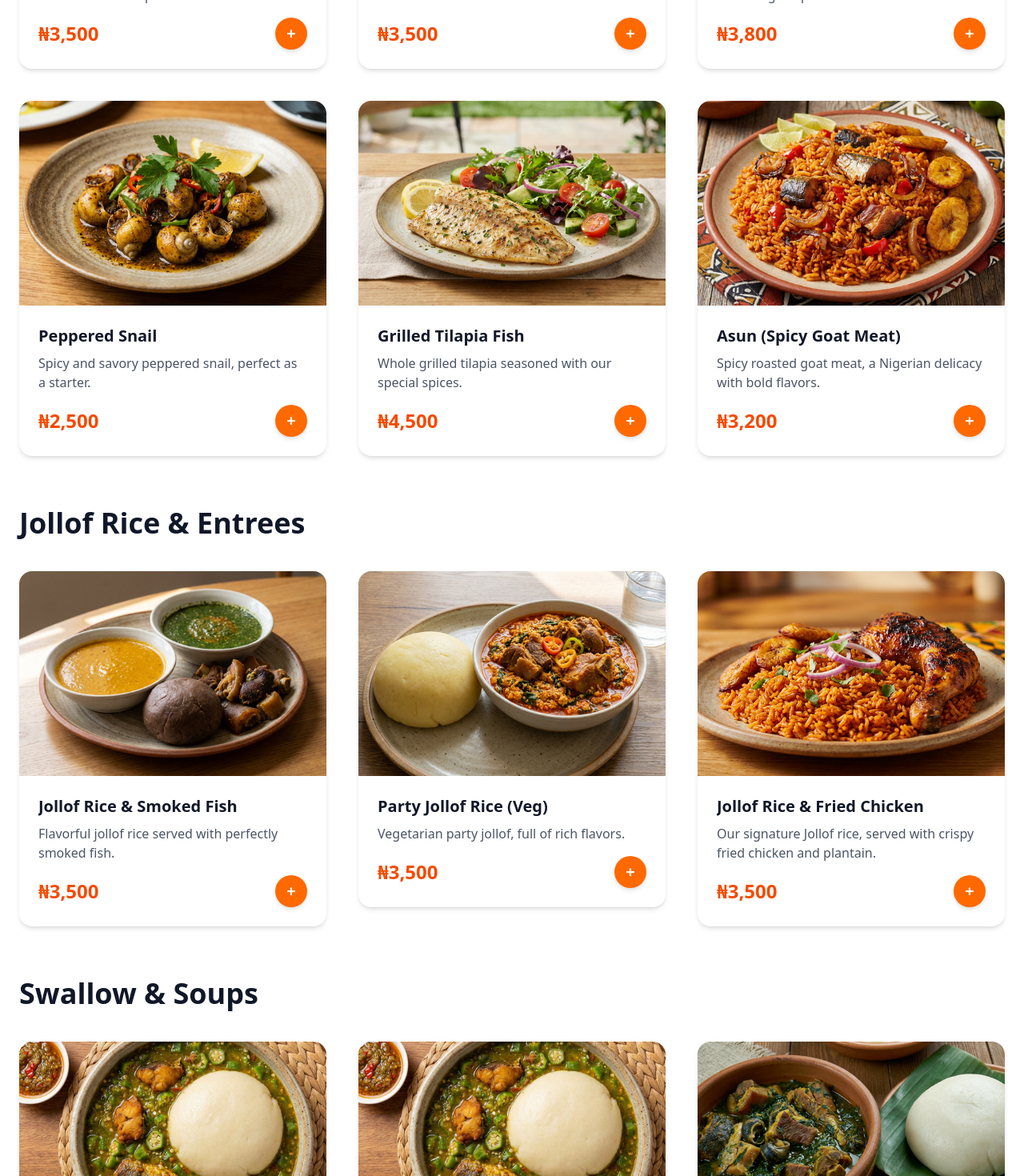
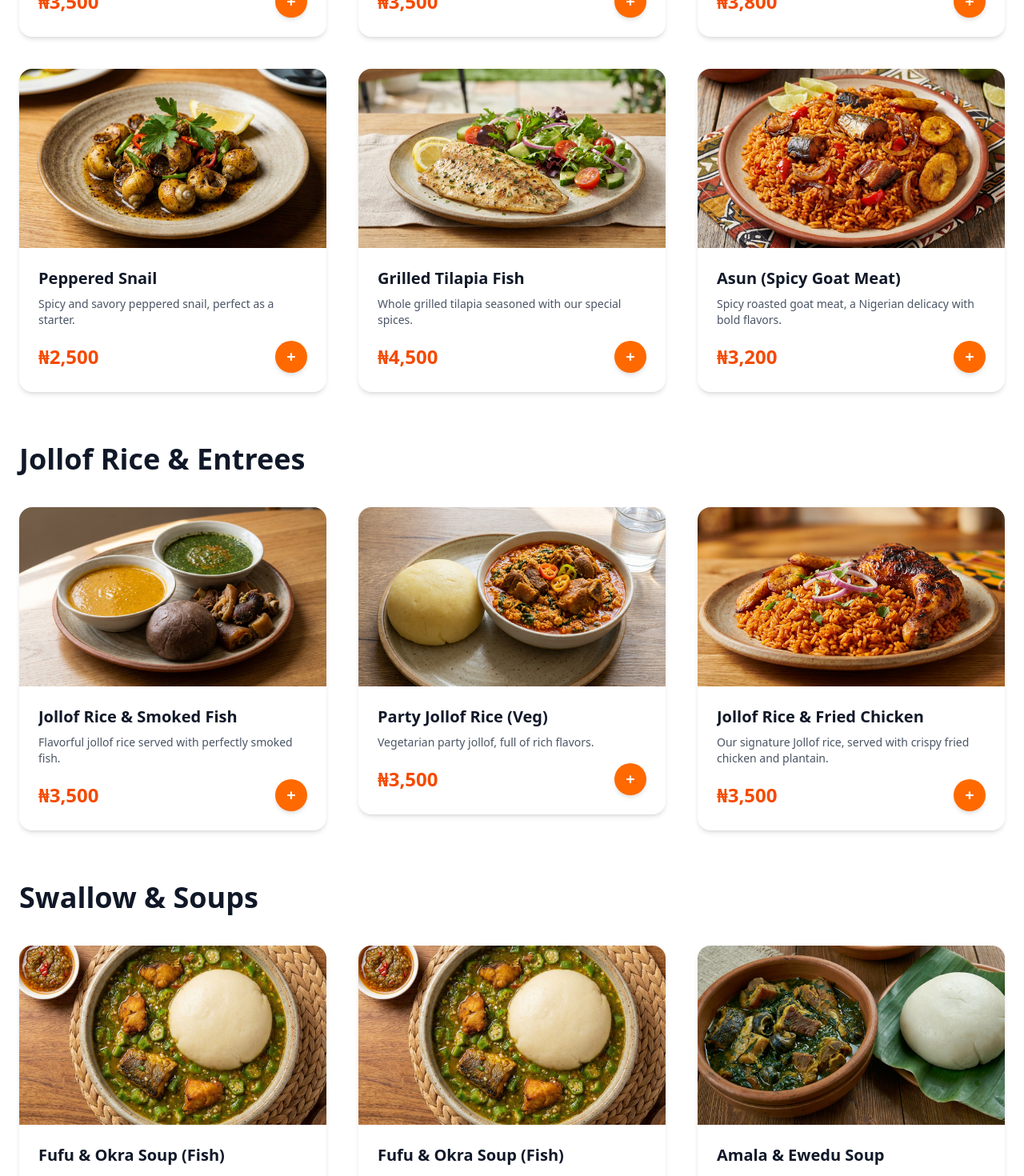
Before and after one commit to MizMelly/Resturant, a React (Vite) app: page /explore in a window 1280 px wide. Shown: the part 1500-2970 px from the top of the page at 80% size. Built offline with nearby package versions, Linux system fonts and the light colour scheme.

Commit message:
Add project documentation

```diff
--- a/src/components/Explore.jsx
+++ b/src/components/Explore.jsx
@@ -1,5 +1,5 @@
-import React, { useState } from 'react';
-import { Link } from 'react-router-dom';
+import React, { useState } from "react";
+import { Link } from "react-router-dom";
 
 // images
 import heroImg from "../assets/explore-hero.png";
@@ -159,7 +159,7 @@ export default function Explore() {
             </div>
           </div>
 
-          {/* Popular – larger cards, better spacing */}
+          {/* Popular */}
           <div className="mb-16">
             <h2 className="text-3xl md:text-4xl font-bold text-gray-900 mb-10 text-center md:text-left">
               Popular
@@ -168,19 +168,35 @@ export default function Explore() {
               {popularDishes.map((dish, index) => (
                 <Link
                   key={index}
-                  to={`/food/${index}`} // ← links to Food Details page
+                  to={`/food/${index}`}
                   className="block hover:scale-[1.03] transition-transform duration-300"
                 >
-                  <div className="bg-white rounded-2xl shadow-md overflow-hidden">
-                    <img src={dish.image} alt={dish.name} className="w-full h-56 md:h-64 object-cover" />
-                    <div className="p-5 md:p-6">
-                      <h3 className="font-bold text-lg md:text-xl text-gray-900 mb-2 line-clamp-2">{dish.name}</h3>
-                      <p className="text-sm md:text-base text-gray-600 mb-4 line-clamp-3">{dish.description}</p>
+                  <div className="bg-white rounded-2xl shadow-md overflow-hidden flex flex-row md:flex-col">
+                    {/* Image on left (mobile) / top (desktop) */}
+                    <div className="w-1/3 md:w-full h-32 md:h-56 flex-shrink-0 overflow-hidden">
+                      <img
+                        src={dish.image}
+                        alt={dish.name}
+                        className="w-full h-full object-cover"
+                      />
+                    </div>
+
+                    {/* Details on right (mobile) / bottom (desktop) */}
+                    <div className="flex-1 p-4 md:p-6 flex flex-col justify-between">
+                      <div>
+                        <h3 className="font-bold text-base md:text-xl text-gray-900 mb-1 md:mb-2 line-clamp-2">
+                          {dish.name}
+                        </h3>
+                        <p className="text-xs md:text-sm text-gray-600 mb-2 md:mb-4 line-clamp-2 md:line-clamp-3">
+                          {dish.description}
+                        </p>
+                      </div>
+
                       <div className="flex items-center justify-between">
-                        <span className="text-xl md:text-2xl font-bold text-orange-600">
+                        <span className="text-lg md:text-2xl font-bold text-orange-600">
                           ₦{dish.price.toLocaleString()}
                         </span>
-                        <button className="bg-orange-500 hover:bg-orange-600 text-white w-10 h-10 rounded-full flex items-center justify-center text-xl font-bold transition shadow-md hover:shadow-lg">
+                        <button className="bg-orange-500 hover:bg-orange-600 text-white w-8 h-8 md:w-10 md:h-10 rounded-full flex items-center justify-center text-lg md:text-xl font-bold transition shadow-md hover:shadow-lg">
                           +
                         </button>
                       </div>
@@ -189,7 +205,7 @@ export default function Explore() {
                 </Link>
               ))}
             </div>
-             {/* View All – only on mobile*/}
+            {/* View All – only on mobile */}
             <div className="mt-6 text-center md:hidden">
               <Link
                 to="/explore"
@@ -212,16 +228,32 @@ export default function Explore() {
                   to={`/food/${index}`}
                   className="block hover:scale-[1.03] transition-transform duration-300"
                 >
-                  <div className="bg-white rounded-2xl shadow-md overflow-hidden">
-                    <img src={dish.image} alt={dish.name} className="w-full h-56 md:h-64 object-cover" />
-                    <div className="p-5 md:p-6">
-                      <h3 className="font-bold text-lg md:text-xl text-gray-900 mb-2 line-clamp-2">{dish.name}</h3>
-                      <p className="text-sm md:text-base text-gray-600 mb-4 line-clamp-3">{dish.description}</p>
+                  <div className="bg-white rounded-2xl shadow-md overflow-hidden flex flex-row md:flex-col">
+                    {/* Image on left (mobile) / top (desktop) */}
+                    <div className="w-1/3 md:w-full h-32 md:h-56 flex-shrink-0 overflow-hidden">
+                      <img
+                        src={dish.image}
+                        alt={dish.name}
+                        className="w-full h-full object-cover"
+                      />
+                    </div>
+
+                    {/* Details on right (mobile) / bottom (desktop) */}
+                    <div className="flex-1 p-4 md:p-6 flex flex-col justify-between">
+                      <div>
+                        <h3 className="font-bold text-base md:text-xl text-gray-900 mb-1 md:mb-2 line-clamp-2">
+                          {dish.name}
+                        </h3>
+                        <p className="text-xs md:text-sm text-gray-600 mb-2 md:mb-4 line-clamp-2 md:line-clamp-3">
+                          {dish.description}
+                        </p>
+                      </div>
+
                       <div className="flex items-center justify-between">
-                        <span className="text-xl md:text-2xl font-bold text-orange-600">
+                        <span className="text-lg md:text-2xl font-bold text-orange-600">
                           ₦{dish.price.toLocaleString()}
                         </span>
-                        <button className="bg-orange-500 hover:bg-orange-600 text-white w-10 h-10 rounded-full flex items-center justify-center text-xl font-bold transition shadow-md hover:shadow-lg">
+                        <button className="bg-orange-500 hover:bg-orange-600 text-white w-8 h-8 md:w-10 md:h-10 rounded-full flex items-center justify-center text-lg md:text-xl font-bold transition shadow-md hover:shadow-lg">
                           +
                         </button>
                       </div>
@@ -230,7 +262,7 @@ export default function Explore() {
                 </Link>
               ))}
             </div>
-           {/* View All – only on mobile*/}
+            {/* View All – only on mobile */}
             <div className="mt-6 text-center md:hidden">
               <Link
                 to="/explore"
@@ -253,16 +285,32 @@ export default function Explore() {
                   to={`/food/${index}`}
                   className="block hover:scale-[1.03] transition-transform duration-300"
                 >
-                  <div className="bg-white rounded-2xl shadow-md overflow-hidden">
-                    <img src={dish.image} alt={dish.name} className="w-full h-56 md:h-64 object-cover" />
-                    <div className="p-5 md:p-6">
-                      <h3 className="font-bold text-lg md:text-xl text-gray-900 mb-2 line-clamp-2">{dish.name}</h3>
-                      <p className="text-sm md:text-base text-gray-600 mb-4 line-clamp-3">{dish.description}</p>
+                  <div className="bg-white rounded-2xl shadow-md overflow-hidden flex flex-row md:flex-col">
+                    {/* Image on left (mobile) / top (desktop) */}
+                    <div className="w-1/3 md:w-full h-32 md:h-56 flex-shrink-0 overflow-hidden">
+                      <img
+                        src={dish.image}
+                        alt={dish.name}
+                        className="w-full h-full object-cover"
+                      />
+                    </div>
+
+                    {/* Details on right (mobile) / bottom (desktop) */}
+                    <div className="flex-1 p-4 md:p-6 flex flex-col justify-between">
+                      <div>
+                        <h3 className="font-bold text-base md:text-xl text-gray-900 mb-1 md:mb-2 line-clamp-2">
+                          {dish.name}
+                        </h3>
+                        <p className="text-xs md:text-sm text-gray-600 mb-2 md:mb-4 line-clamp-2 md:line-clamp-3">
+                          {dish.description}
+                        </p>
+                      </div>
+
                       <div className="flex items-center justify-between">
-                        <span className="text-xl md:text-2xl font-bold text-orange-600">
+                        <span className="text-lg md:text-2xl font-bold text-orange-600">
                           ₦{dish.price.toLocaleString()}
                         </span>
-                        <button className="bg-orange-500 hover:bg-orange-600 text-white w-10 h-10 rounded-full flex items-center justify-center text-xl font-bold transition shadow-md hover:shadow-lg">
+                        <button className="bg-orange-500 hover:bg-orange-600 text-white w-8 h-8 md:w-10 md:h-10 rounded-full flex items-center justify-center text-lg md:text-xl font-bold transition shadow-md hover:shadow-lg">
                           +
                         </button>
                       </div>
@@ -272,15 +320,6 @@ export default function Explore() {
               ))}
             </div>
           </div>
-           {/* View All – only on mobile*/}
-          <div className="mt-6 text-center md:hidden">
-            <Link
-              to="/explore"
-              className="text-blue-600 hover:text-blue-800 font-medium text-base"
-            >
-              View All Categories
-            </Link>
-          </div>
         </div>
       </section>
     </div>
--- a/src/components/FoodDetails.jsx
+++ b/src/components/FoodDetails.jsx
@@ -1,16 +1,16 @@
 import React, { useState } from "react";
-import { useNavigate } from "react-router-dom"; // Added this import
+import { useNavigate } from "react-router-dom";
 import dishImage from "../assets/food detail.png";
 
 export default function FoodDetails() {
   const [protein, setProtein] = useState("chicken");
-  const navigate = useNavigate(); // Added this hook
+  const navigate = useNavigate();
 
   return (
     <div className="min-h-screen bg-[#f5f5f5]">
-      <div className="flex min-h-screen">
-        {/* LEFT IMAGE - hidden on mobile */}
-        <div className="w-1/2 hidden md:block">
+      <div className="flex flex-col md:flex-row min-h-screen">
+        {/* IMAGE – on top on mobile, left on desktop */}
+        <div className="w-full md:w-1/2 md:h-screen overflow-hidden order-1 md:order-none">
           <img
             src={dishImage}
             alt="Jollof Rice with Fried Chicken"
@@ -18,11 +18,11 @@ export default function FoodDetails() {
           />
         </div>
 
-        {/* RIGHT PANEL */}
-        <div className="w-full md:w-1/2 bg-white md:px-10 md:py-10 p-6 relative flex flex-col">
+        {/* RIGHT PANEL – below image on mobile */}
+        <div className="w-full md:w-1/2 bg-white md:px-10 md:py-10 p-6 relative flex flex-col order-2 md:order-none">
           {/* Close button – now functional */}
           <button
-            onClick={() => navigate(-1)} // Added this to go back
+            onClick={() => navigate(-1)}
             className="absolute top-5 right-5 w-9 h-9 bg-black/80 text-white text-xl flex items-center justify-center rounded-full shadow-md z-10 hover:bg-black transition"
           >
             ✕
@@ -63,18 +63,23 @@ export default function FoodDetails() {
             {/* Customize section */}
             <h3 className="font-semibold text-xl mb-6">Customize Your Meal</h3>
 
-            {/* Choose Protein */}
+            {/* Choose Protein – allow multiple selection */}
             <div className="mb-8">
               <h4 className="font-semibold text-lg mb-4">Choose Your Protein</h4>
               <div className="space-y-3">
                 <label className="flex items-center justify-between border border-gray-300 rounded-xl px-5 py-4 cursor-pointer hover:bg-gray-50 transition">
                   <div className="flex items-center gap-4">
                     <input
-                      type="radio"
-                      name="protein"
-                      value="chicken"
-                      checked={protein === "chicken"}
-                      onChange={() => setProtein("chicken")}
+                      type="checkbox" // Changed from radio to checkbox
+                      name="protein-chicken"
+                      checked={protein.includes("chicken")}
+                      onChange={() => {
+                        setProtein((prev) =>
+                          prev.includes("chicken")
+                            ? prev.filter((p) => p !== "chicken")
+                            : [...prev, "chicken"]
+                        );
+                      }}
                       className="w-5 h-5 accent-orange-500"
                     />
                     <span className="font-medium">Fried Chicken</span>
@@ -85,11 +90,16 @@ export default function FoodDetails() {
                 <label className="flex items-center justify-between border border-gray-300 rounded-xl px-5 py-4 cursor-pointer hover:bg-gray-50 transition">
                   <div className="flex items-center gap-4">
                     <input
-                      type="radio"
-                      name="protein"
-                      value="fish"
-                      checked={protein === "fish"}
-                      onChange={() => setProtein("fish")}
+                      type="checkbox" // Changed from radio to checkbox
+                      name="protein-fish"
+                      checked={protein.includes("fish")}
+                      onChange={() => {
+                        setProtein((prev) =>
+                          prev.includes("fish")
+                            ? prev.filter((p) => p !== "fish")
+                            : [...prev, "fish"]
+                        );
+                      }}
                       className="w-5 h-5 accent-orange-500"
                     />
                     <span className="font-medium">Grilled Fish</span>
@@ -100,11 +110,16 @@ export default function FoodDetails() {
                 <label className="flex items-center justify-between border border-gray-300 rounded-xl px-5 py-4 cursor-pointer hover:bg-gray-50 transition">
                   <div className="flex items-center gap-4">
                     <input
-                      type="radio"
-                      name="protein"
-                      value="beef"
-                      checked={protein === "beef"}
-                      onChange={() => setProtein("beef")}
+                      type="checkbox" // Changed from radio to checkbox
+                      name="protein-beef"
+                      checked={protein.includes("beef")}
+                      onChange={() => {
+                        setProtein((prev) =>
+                          prev.includes("beef")
+                            ? prev.filter((p) => p !== "beef")
+                            : [...prev, "beef"]
+                        );
+                      }}
                       className="w-5 h-5 accent-orange-500"
                     />
                     <span className="font-medium">Beef</span>
--- a/src/pages/Cart.jsx
+++ b/src/pages/Cart.jsx
@@ -41,30 +41,29 @@ export default function Cart() {
               </div>
 
               {/* Content */}
-              <div className="flex-1 p-3 flex flex-col">
-                {/* Name */}
-                <h3 className="text-base font-semibold text-gray-900 mb-1">
+              <div className="flex-1 p-3 flex flex-col overflow-hidden">
+                {/* Name – single line */}
+                <h3 className="text-base font-semibold text-gray-900 mb-1 whitespace-nowrap overflow-hidden text-ellipsis">
                   {item.name}
                 </h3>
 
-                {/* Mobile: description → quantity → price + x (stacked vertically) */}
-                {/* Desktop: unchanged (your original layout) */}
-                <div className="flex flex-col md:flex-row md:items-center md:justify-between md:gap-4">
+                {/* Description + all controls on one line on desktop */}
+                <div className="flex flex-col md:flex-row md:items-center md:justify-between md:gap-6">
                   {/* Description */}
-                  <p className="text-sm text-gray-600 mb-2 md:mb-0 flex-1">
+                  <p className="text-sm text-gray-600 mb-2 md:mb-0 md:flex-1 whitespace-nowrap md:whitespace-normal">
                     {item.note}
                   </p>
 
-                  {/* Quantity + price + delete */}
+                  {/* Quantity + price + × – same line on desktop */}
                   <div className="flex flex-col md:flex-row md:items-center md:gap-6 gap-2">
-                    {/* Quantity – directly under description on mobile */}
-                    <div className="flex items-center gap-2">
-                      <button className="w-7 h-7 bg-gray-300 text-gray-800 rounded font-bold">−</button>
-                      <span className="text-base font-semibold w-5 text-center">{item.quantity}</span>
+                    {/* Quantity */}
+                    <div className="flex items-center justify-between md:justify-start gap-2 md:gap-4">
+                      <button className="w-7 h-7 bg-gray-300 text-gray-800 rounded font-bold">-</button>
+                      <span className="text-base font-semibold min-w-[2rem] text-center">{item.quantity}</span>
                       <button className="w-7 h-7 bg-gray-300 text-gray-800 rounded font-bold">+</button>
                     </div>
 
-                    {/* Price + Delete – under quantity on mobile, same line on desktop */}
+                    {/* Price + Delete */}
                     <div className="flex items-center justify-between md:justify-start gap-4">
                       <span className="text-xl font-bold text-orange-600 whitespace-nowrap">
                         ₦{item.price.toLocaleString()}
```
Also changed, not shown: src/components/Welcome.jsx (+27 -21 lines). Lines whose indentation alone changed are shown as unchanged.
